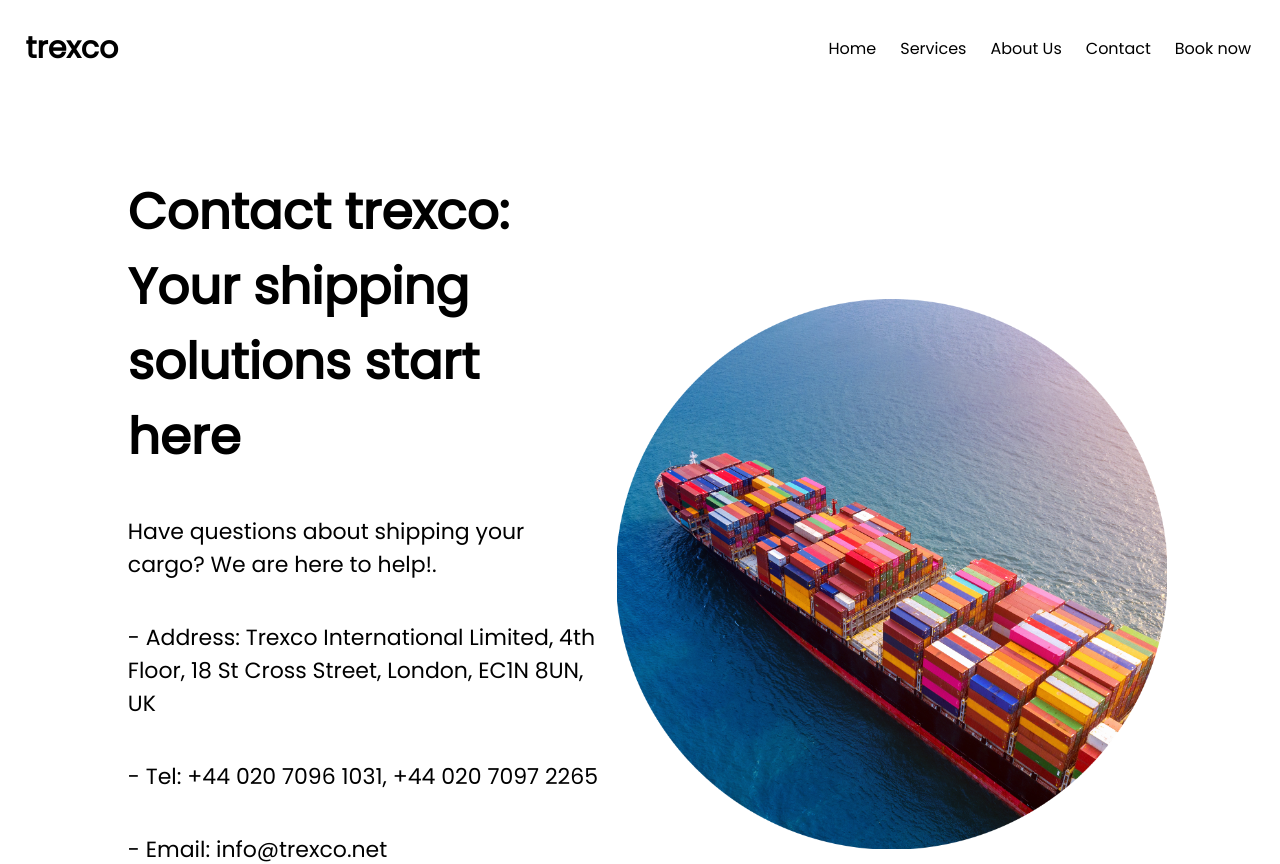
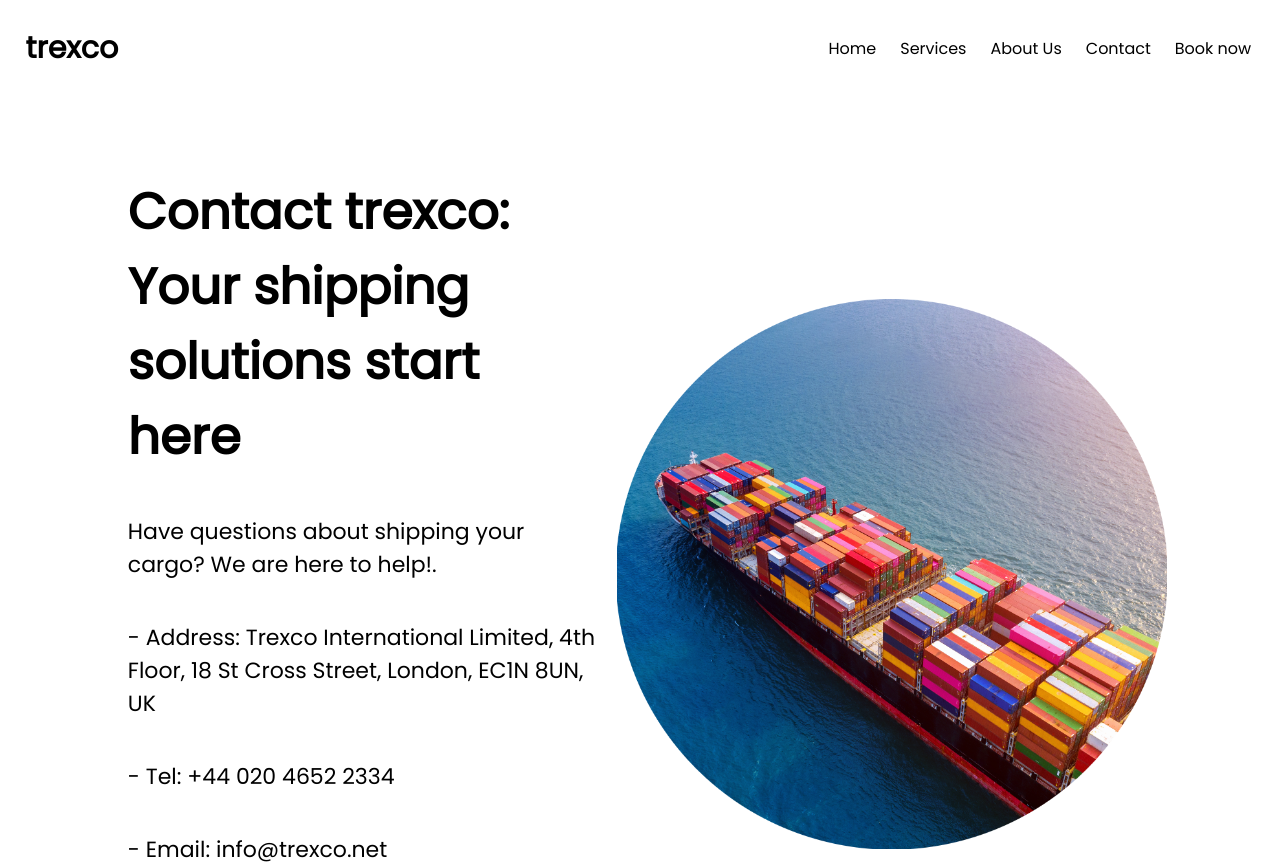
Before and after one commit to holguin4857/trexco, a Next.js app: page /contact in a window 1280 px wide. Shown: the top 864 px of the page. Built offline with nearby package versions, Linux system fonts and the light colour scheme.

Commit message:
contact-page

```diff
--- a/pages/contact.js
+++ b/pages/contact.js
@@ -26,7 +26,7 @@ export default function Contact() {
             - Address: Trexco International Limited, 4th Floor, 18 St Cross
             Street, London, EC1N 8UN, UK
           </p>
-          <p>- Tel: +44 020 7096 1031, +44 020 7097 2265 </p>
+          <p>- Tel: +44 020 4652 2334</p>
           <p>- Email: info@trexco.net</p>
           <p></p>
 
```
